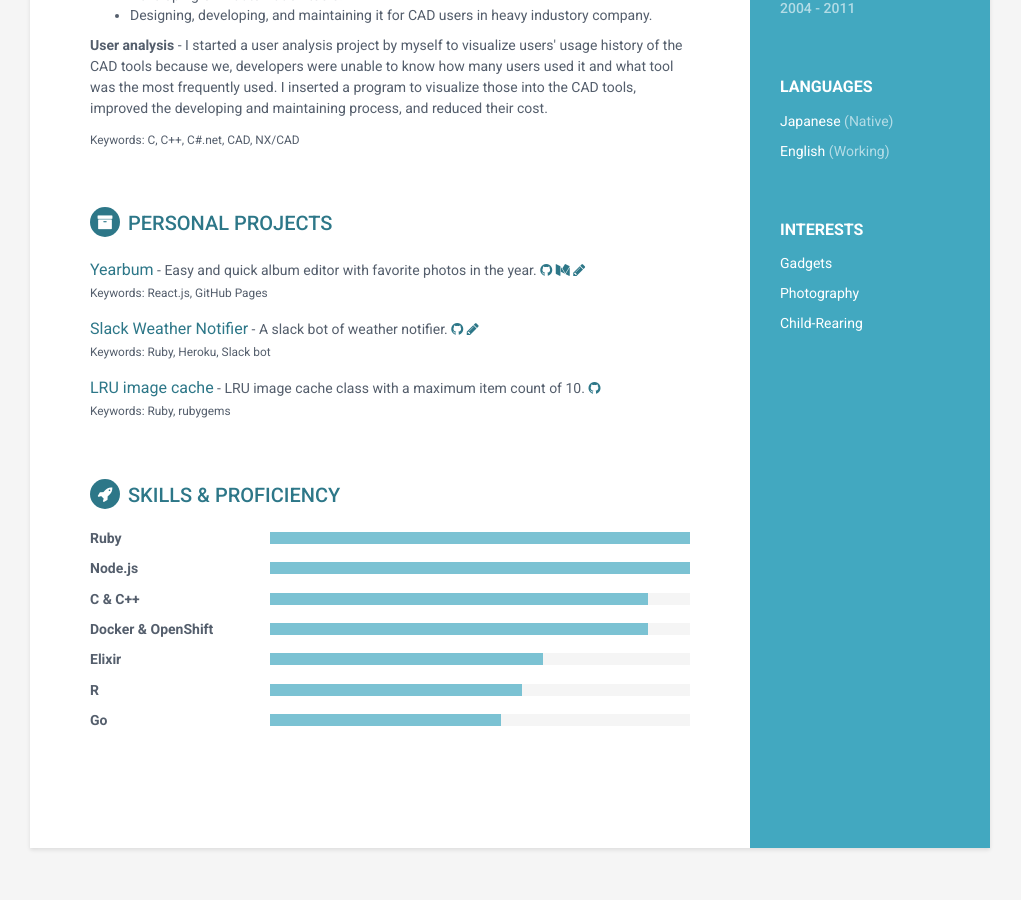
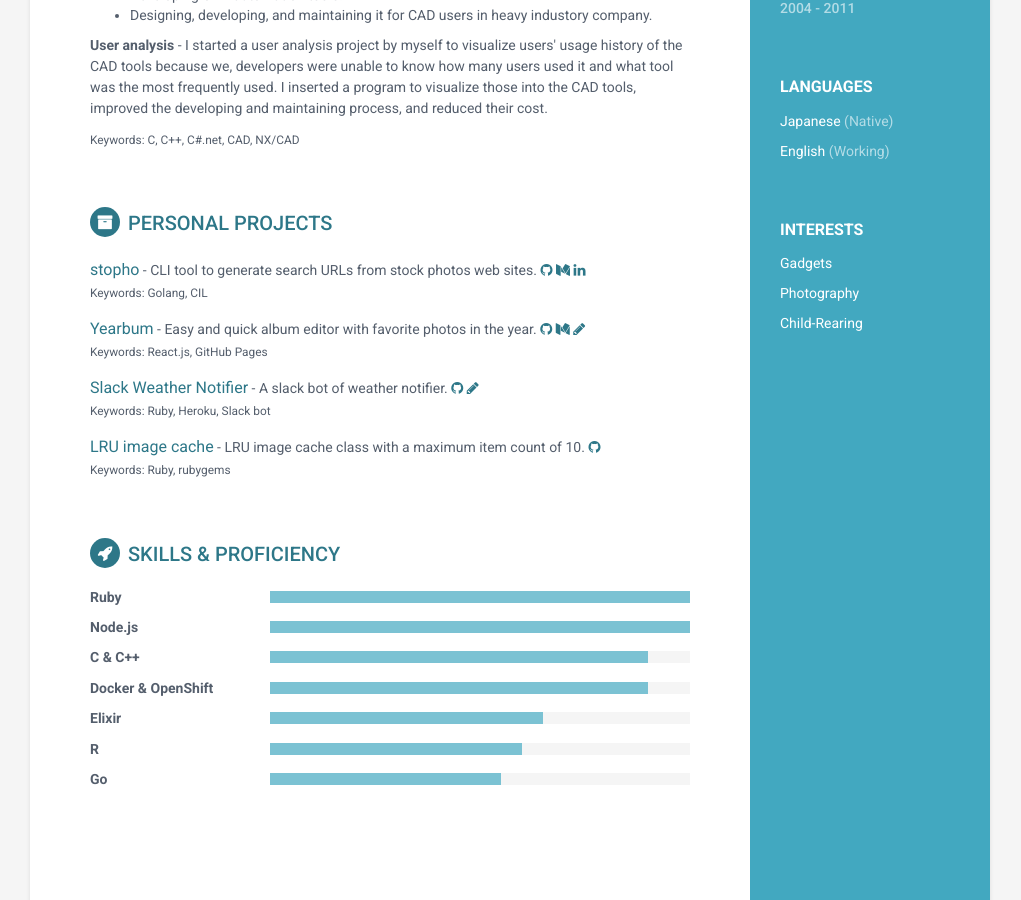
Before and after one commit to cohhei/cohhei.github.io, a Jekyll site: the page built from index.md, in a window 1280 px wide and 900 px high, scrolled down 828 px. Shown: the whole window, without its empty margins (130-1151 px from the left). Built offline with Jekyll 4.4.1, drawn with Linux system fonts in a browser that asks for light colours.

Commit message:
add stopho

```diff
--- a/_data/projects.yml
+++ b/_data/projects.yml
@@ -1,3 +1,15 @@
+- title: stopho
+  title-link: https://github.com/kohei-kimura/stopho
+  tagline:  CLI tool to generate search URLs from stock photos web sites.
+  links:
+    - icon: github
+      url:  https://github.com/kohei-kimura/stopho
+    - icon: medium
+      url:  https://medium.com/@kohei_kimura/how-to-build-and-destoribute-cli-tool-in-15-minutes-with-golang-52db65109c00
+    - icon: linkedin
+      url:  https://www.slideshare.net/kkimura62/how-to-build-and-distribute-cli-tool-in-15-minutes-with-golang
+  keywords: Golang, CIL
+
 - title:  Yearbum
   title-link: https://kohei-kimura.github.io/yearbum
   tagline:  Easy and quick album editor with favorite photos in the year.
```
